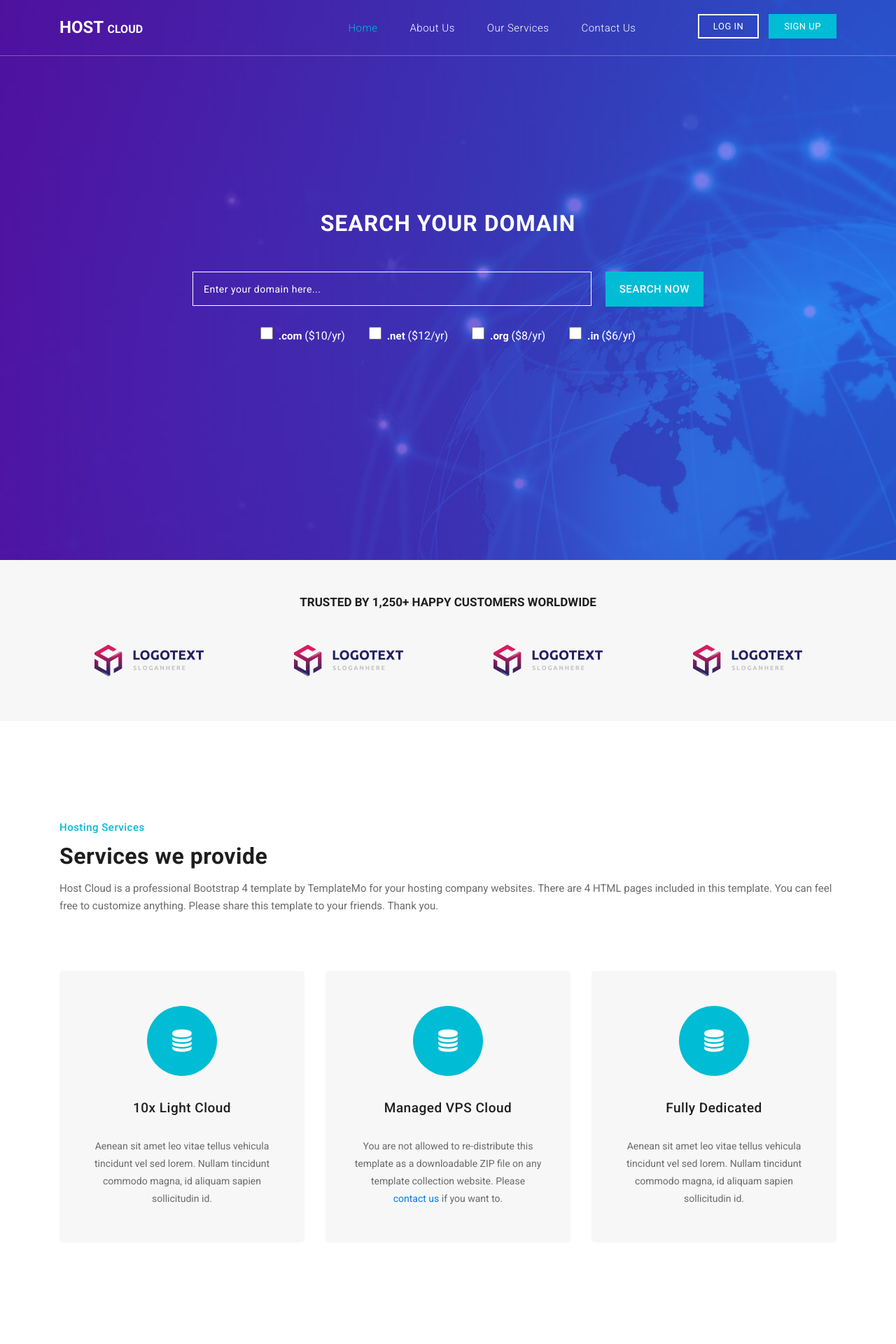
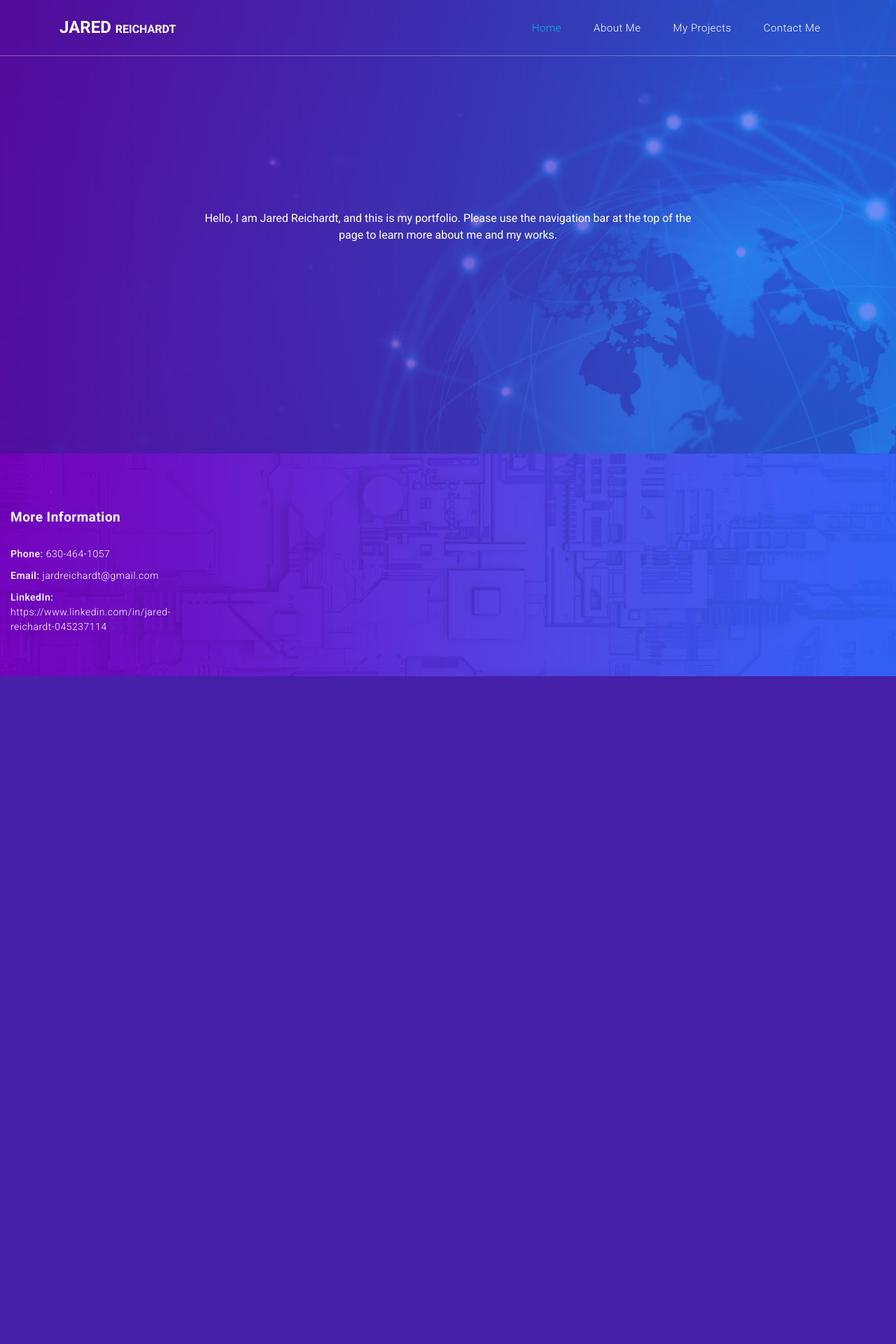
Before and after one commit to jtreichardt01/jreichardt01.github.io, a web app: file index.html in a window 1280 px wide. Shown: the top 1920 px of the page at 70% size. After the commit the page ends 966 px from the top, so only its background shows below. Run offline with its HTML, style and script files only (its server is not run), Linux system fonts and the light colour scheme.

Commit message:
made Index page into intro page

```diff
--- a/assets/css/templatemo-host-cloud.css
+++ b/assets/css/templatemo-host-cloud.css
@@ -347,6 +347,12 @@ header {
 .functional-buttons	ul li:last-child a:hover {
 	background-color: #00a4b9;
 	border-color: #00a4b9;
+}
+
+/* Intro Paragraph Style */
+.intro_paragraph {
+	text-align:center;
+	color: white;
 }
 
 /* Banner Style */
@@ -768,6 +774,7 @@ footer ul li a {
 	font-size: 14px;
 	font-weight: 300;
 	transition: all 0.3s;
+	text-aligh: center;
 }
 footer ul li a:hover {
 	color: #fff;
--- a/index.html
+++ b/index.html
@@ -43,7 +43,7 @@ https://templatemo.com/tm-541-host-cloud
     <header class="">
       <nav class="navbar navbar-expand-lg">
         <div class="container">
-          <a class="navbar-brand" href="index.html"><h2>Host <em>Cloud</em></h2></a>
+          <a class="navbar-brand" href="index.html"><h2>Jared <em>Reichardt</em></h2></a>
           <button class="navbar-toggler" type="button" data-toggle="collapse" data-target="#navbarResponsive" aria-controls="navbarResponsive" aria-expanded="false" aria-label="Toggle navigation">
             <span class="navbar-toggler-icon"></span>
           </button>
@@ -55,22 +55,24 @@ https://templatemo.com/tm-541-host-cloud
                 </a>
               </li>
               <li class="nav-item">
-                <a class="nav-link" href="about.html">About Us</a>
+                <a class="nav-link" href="about.html">About Me</a>
               </li>
               <li class="nav-item">
-                <a class="nav-link" href="services.html">Our Services</a>
+                <a class="nav-link" href="services.html">My Projects</a>
               </li>
               <li class="nav-item">
-                <a class="nav-link" href="contact.html">Contact Us</a>
+                <a class="nav-link" href="contact.html">Contact Me</a>
               </li>
             </ul>
           </div>
+          <!--
           <div class="functional-buttons">
             <ul>
               <li><a href="#">Log in</a></li>
               <li><a href="#">Sign Up</a></li>
             </ul>
           </div>
+          -->
         </div>
       </nav>
     </header>
@@ -81,6 +83,9 @@ https://templatemo.com/tm-541-host-cloud
       <div class="container">
         <div class="row">
           <div class="col-md-8 offset-md-2">
+            <div class="intro_paragraph">
+              Hello, I am Jared Reichardt, and this is my portfolio. Please use the navigation bar at the top of the page to learn more about me and my works.
+            <!--
             <div class="header-text caption">
               <h2>Search your domain</h2>
               <div id="search-section">
@@ -100,6 +105,8 @@ https://templatemo.com/tm-541-host-cloud
                <div class="advSearch_chkbox">
                </div>
               </div>
+              -->
+
             </div>
           </div>
         </div>
@@ -108,6 +115,7 @@ https://templatemo.com/tm-541-host-cloud
     <!-- Banner Ends Here -->
 
     <!-- Trusted Starts Here -->
+    <!--
     <div class="trusted-section">
       <div class="container">
         <div class="row">
@@ -144,10 +152,9 @@ https://templatemo.com/tm-541-host-cloud
         </div>
       </div>
     </div>
-    <!-- Trusted Ends Here -->
+    -->
 
-
-    <!-- Services Starts Here -->
+    <!-- Services Starts Here
     <div class="services-section">
       <div class="container">
         <div class="row">
@@ -182,10 +189,10 @@ https://templatemo.com/tm-541-host-cloud
         </div>
       </div>
     </div>
-    <!-- Services Ends Here -->
+    Services Ends Here -->
 
 
-    <!-- Pricing Starts Here -->
+    <!-- Pricing Starts Here
     <div class="pricing-section">
       <div class="background-image-pricing">
       </div>
@@ -260,10 +267,10 @@ https://templatemo.com/tm-541-host-cloud
         </div>
       </div>
     </div>
-    <!-- Pricing Ends Here -->
+    Pricing Ends Here -->
 
 
-    <!-- Features Starts Here -->
+    <!-- Features Starts Here
     <div class="features-section">
       <div class="container">
         <div class="row">
@@ -330,10 +337,10 @@ https://templatemo.com/tm-541-host-cloud
         </div>
       </div>
     </div>
-    <!-- Features Ends Here -->
+    Features Ends Here -->
 
 
-    <!-- Testimonials Starts Here -->
+    <!-- Testimonials Starts Here
     <div class="testimonials-section">
       <div class="container">
         <div class="row">
@@ -374,11 +381,12 @@ https://templatemo.com/tm-541-host-cloud
         </div>
       </div>
     </div>
-    <!-- Testimonials Ends Here -->
+    Testimonials Ends Here -->
 
 
     <!-- Footer Starts Here -->
     <footer>
+      <!--
       <div class="container">
         <div class="row">
           <div class="col-md-3 col-sm-6 col-xs-12">
@@ -389,6 +397,7 @@ https://templatemo.com/tm-541-host-cloud
               <p>Host Cloud is provided by TemplateMo for free of charge. Anyone can download and use this CSS Bootstrap template for commercial purposes.</p>
             </div>
           </div>
+
 
           <div class="col-md-3 col-sm-6 col-xs-12">
             <div class="footer-item">
@@ -420,6 +429,7 @@ https://templatemo.com/tm-541-host-cloud
               </ul>
             </div>
           </div>
+          -->
 
           <div class="col-md-3 col-sm-6 col-xs-12">
             <div class="footer-item">
@@ -427,19 +437,20 @@ https://templatemo.com/tm-541-host-cloud
                 <h2>More Information</h2>
               </div>
               <ul class="footer-list">
-                <li>Phone: <a href="#">010-020-0560</a></li>
-                <li>Email: <a href="#">mail@company.com</a></li>
-                <li>Support: <a href="#">support@company.com</a></li>
-                <li>Website: <a href="#">www.company.com</a></li>
+                <li>Phone: <a href="#">630-464-1057</a></li>
+                <li>Email: <a href="#">jardreichardt@gmail.com</a></li>
+                <li>LinkedIn: <a href="#">https://www.linkedin.com/in/jared-reichardt-045237114</a></li>
               </ul>
             </div>
           </div>
+      <!--
           <div class="col-md-12">
             <div class="sub-footer">
               <p>Copyright &copy; 2020 Cloud Hosting Company
 				- Designed by <a rel="nofollow" href="https://templatemo.com">TemplateMo</a></p>
             </div>
           </div>
+          -->
         </div>
       </div>
     </footer>
```
